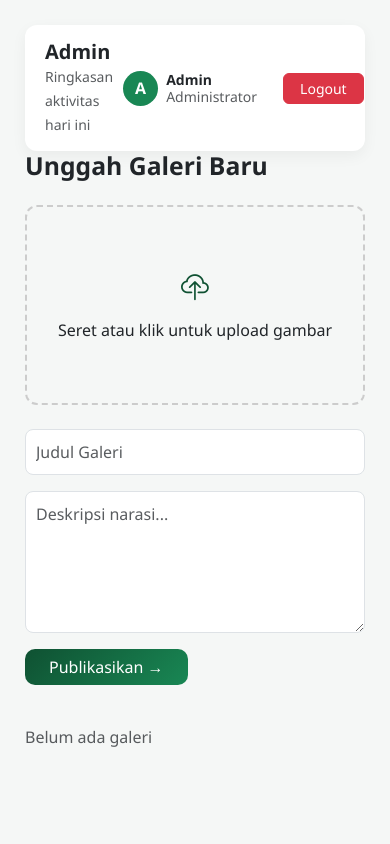
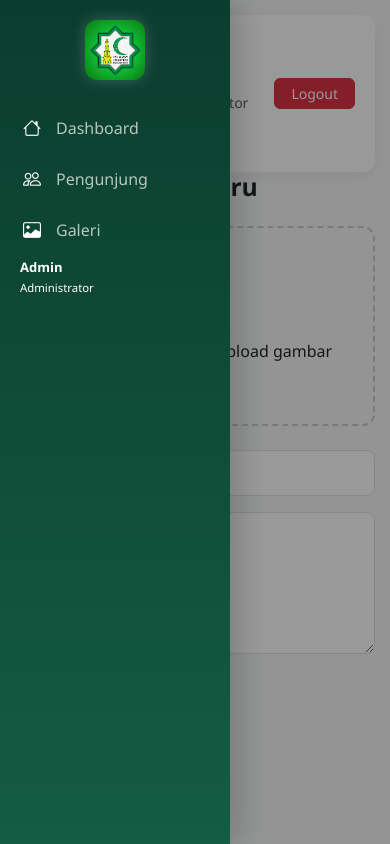
Before and after one commit to PBW-BOSKU/islamiccenter, a PHP site: page /app/views/admin/galeri.php in a window 390 px wide. Run offline with PHP 8.4, Linux system fonts and the light colour scheme; a user stored in the database is signed in; some libraries are stand-ins or nearby versions.

Commit message:
bismillah

```diff
--- a/app/views/admin/dashboard.php
+++ b/app/views/admin/dashboard.php
@@ -3,6 +3,11 @@
 <div class="admin-layout">
 
 <?php include 'layout/sidebar.php'; ?>
+
+    <div v-if="showSidebar"
+            class="sidebar-overlay"
+            @click="showSidebar = false">
+    </div>
 
 <div class="admin-main">
 
--- a/app/views/admin/galeri.php
+++ b/app/views/admin/galeri.php
@@ -3,6 +3,11 @@
 <div class="admin-layout">
 
 <?php include 'layout/sidebar.php'; ?>
+
+    <div v-if="showSidebar"
+            class="sidebar-overlay"
+            @click="showSidebar = false">
+    </div>
 
 <div class="admin-main">
 <div class="main-content" id="appTable">
--- a/app/views/admin/layout/footer.php
+++ b/app/views/admin/layout/footer.php
@@ -1,16 +1,12 @@
-<footer class="admin-footer">
+<footer class="admin-footer"></footer>
 
-</footer>
-
-            <script>
-                window.pengunjungData = <?= json_encode($pengunjung ?? [], JSON_HEX_TAG | JSON_HEX_APOS | JSON_HEX_AMP | JSON_HEX_QUOT) ?>;
-                console.log("DATA:", window.pengunjungData);
-            </script>
+<script>
+window.pengunjungData = <?= json_encode($pengunjung ?? []) ?>;
+window.selectedTanggal = "<?= $tanggal ?? '' ?>";
+</script>
 
 <script src="https://unpkg.com/vue@3/dist/vue.global.js"></script>
 <script src="https://cdn.jsdelivr.net/npm/sweetalert2@11"></script>
 <script src="https://cdn.jsdelivr.net/npm/bootstrap@5.3.0/dist/js/bootstrap.bundle.min.js"></script>
-<script src="assets/js/admin.js"></script>
 
-</body>
-</html>
+<script src="/assets/js/admin.js"></script>
--- a/app/views/admin/layout/header.php
+++ b/app/views/admin/layout/header.php
@@ -13,6 +13,7 @@ if (!isset($_SESSION['admin'])) {
 <html lang="id">
 <head>
     <meta charset="UTF-8">
+    <meta name="viewport" content="width=device-width, initial-scale=1.0">
     <title>Admin Dashboard</title>
 
     <!-- Bootstrap -->
@@ -24,5 +25,5 @@ if (!isset($_SESSION['admin'])) {
 </head>
 
 <body class="admin-page">
-<div id="app"></div>
+<div id="app">
 <div class="admin-layout">
--- a/app/views/admin/layout/sidebar.php
+++ b/app/views/admin/layout/sidebar.php
@@ -1,4 +1,8 @@
-<aside class="sidebar" :class="{ collapsed: !showSidebar }">
+<aside class="sidebar"
+        :class="{
+            active: showSidebar,
+            collapsed: !showSidebar && isDesktop
+        }">
 
     <!-- BRAND -->
     <div class="sidebar-brand">
--- a/app/views/admin/layout/topbar.php
+++ b/app/views/admin/layout/topbar.php
@@ -2,6 +2,9 @@
 
     <!-- LEFT -->
     <div>
+    <button @click="showSidebar = true" class="btn btn-dark btn-sm">
+    ☰
+    </button>
         <h5 class="mb-0 fw-bold">Admin</h5>
         <small class="text-muted">Ringkasan aktivitas hari ini</small>
     </div>
--- a/app/views/user/layout/footer.php
+++ b/app/views/user/layout/footer.php
@@ -43,6 +43,5 @@
 <script src="https://cdn.jsdelivr.net/npm/sweetalert2@11"></script>
 <script src="https://cdn.jsdelivr.net/npm/bootstrap@5.3.0/dist/js/bootstrap.bundle.min.js"></script>
 <script src="/assets/js/user.js"></script>
-
 </body>
 </html>
--- a/assets/css/admin.css
+++ b/assets/css/admin.css
@@ -1096,3 +1096,113 @@
 .admin-page .btn-add i {
     font-size: 16px;
 }
+
+/* ================= FIX BUG TEXT VERTICAL ================= */
+button,
+.btn,
+.admin-page button {
+    white-space: nowrap !important;
+    width: auto !important;
+    min-width: fit-content;
+    display: inline-flex;
+    align-items: center;
+    justify-content: center;
+}
+
+/* cegah text turun ke bawah */
+* {
+    word-break: normal !important;
+}
+
+/* ================= FIX GRID & OVERFLOW ================= */
+.admin-page .row {
+    flex-wrap: wrap;
+}
+
+.admin-page .main-content {
+    overflow-x: hidden;
+}
+
+/* ================= FIX IMAGE ================= */
+img {
+    max-width: 100%;
+    height: auto;
+}
+
+/* ================= JANGAN RUSAK DESKTOP ================= */
+/* kita tidak ubah apa pun di desktop */
+
+/* ================= RESPONSIVE TAMBAHAN ================= */
+
+/* TABLET */
+@media (max-width: 992px) {
+
+    .admin-page .sidebar {
+        width: 70px;
+    }
+
+    .admin-page .admin-hero {
+        padding: 40px 20px;
+    }
+}
+
+/* MOBILE */
+@media (max-width: 768px) {
+
+    /* override BUG kamu yang ini:
+       .sidebar { display:none } */
+    .admin-page .sidebar {
+        display: block !important;
+        position: fixed;
+        left: -260px;
+        top: 0;
+        width: 240px;
+        height: 100%;
+        z-index: 999;
+        transition: 0.3s;
+    }
+
+    .admin-page .sidebar.active {
+        left: 0;
+    }
+
+    /* overlay */
+    .sidebar-overlay {
+        position: fixed;
+        inset: 0;
+        background: rgba(0,0,0,0.4);
+        z-index: 998;
+    }
+
+    /* content */
+    .admin-page .main-content {
+        padding: 15px;
+    }
+
+    /* hero */
+    .admin-page .admin-hero {
+        padding: 20px;
+    }
+
+    .admin-page .admin-stats {
+        margin-top: 0;
+    }
+
+    /* tombol full */
+    .btn {
+        width: 100%;
+    }
+}
+
+/* HP KECIL */
+@media (max-width: 480px) {
+
+    .admin-page .login-card {
+        width: 100%;
+    }
+
+    .admin-page .btn-add {
+        width: 100%;
+        justify-content: center;
+    }
+}
--- a/assets/js/admin.js
+++ b/assets/js/admin.js
@@ -14,6 +14,9 @@ createApp({
 
             showErrorPopup: false,
             showSidebar: true,
+
+            howSidebar: false,
+            isDesktop: window.innerWidth > 768,
 
             // DATA PENGUNJUNG
             dataPengunjung: window.pengunjungData || [],
@@ -42,6 +45,8 @@ createApp({
 
                 filterTanggal: window.selectedTanggal || '',
                 showAll: false,
+
+
             }
         }
     },
@@ -136,6 +141,10 @@ createApp({
 
             window.history.replaceState({}, document.title, window.location.pathname);
         }
+
+            window.addEventListener('resize', () => {
+                this.isDesktop = window.innerWidth > 768;
+            });
     },
 
     computed: {
@@ -276,4 +285,4 @@ createApp({
 
     }
 
-}).mount('#appTable');
+}).mount('#app');
```
Also changed, not shown: app/views/admin/pengunjung.php (+6 -5 lines), assets/css/user.css (+150 -0 lines).
